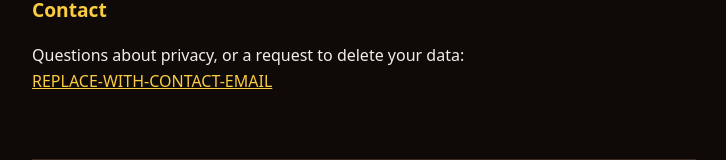
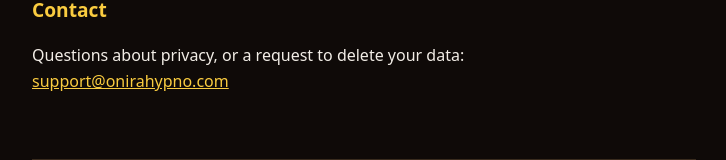
Before and after one commit to cfournel/pigwars-legal, a plain HTML site: page privacy/index.html in a window 1280 px wide. Shown: the part 2798-2958 px from the top of the page, without its empty margins (276-1002 px from the left). Drawn offline with Linux system fonts and the light colour scheme.

Commit message:
Set the privacy contact address
Replaces the placeholder with support@onirahypno.com. Play requires the policy
to carry a working contact address, and the deletion and data-rights sections
both send people to it, so a placeholder there made those promises unactionable.

Co-Authored-By: Claude Opus 5 <noreply@anthropic.com>
Claude-Session: https://claude.ai/code/session_01FYwJbCXszMhCbEYUb3DE9S

```diff
--- a/privacy/index.html
+++ b/privacy/index.html
@@ -152,7 +152,7 @@
 
 <p>
   Questions about privacy, or a request to delete your data:<br>
-  <a href="mailto:REPLACE-WITH-CONTACT-EMAIL">REPLACE-WITH-CONTACT-EMAIL</a>
+  <a href="mailto:support@onirahypno.com">support@onirahypno.com</a>
 </p>
 
 <footer>
```
